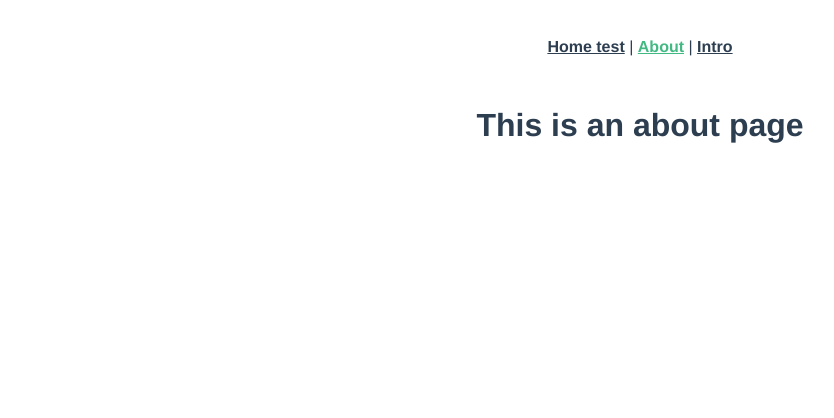
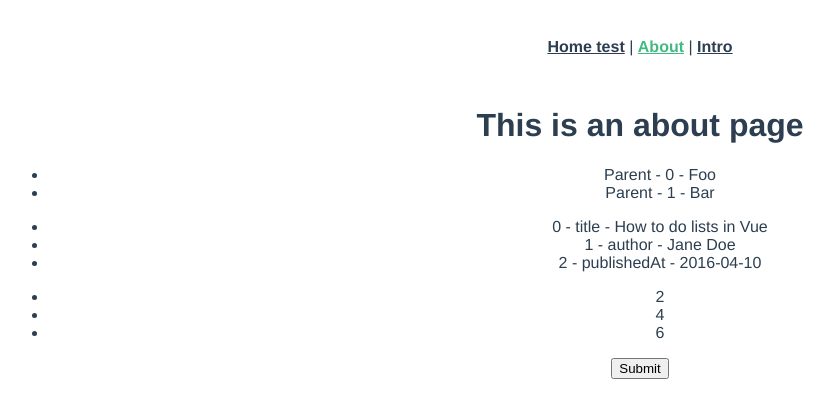
Before and after one commit to quoctho9x/vue-demo, a Vue app: page /about in a window 1280 px wide. Shown: the top 418 px of the page, without its empty margins (0-834 px from the left). Built offline with nearby package versions, Linux system fonts and the light colour scheme.

Commit message:
update code

```diff
--- a/package.json
+++ b/package.json
@@ -10,6 +10,7 @@
   "dependencies": {
     "core-js": "^3.6.5",
     "vue": "^2.6.11",
+    "vue-router": "^3.5.1",
     "vuex": "^3.6.2"
   },
   "devDependencies": {
--- a/src/views/About.vue
+++ b/src/views/About.vue
@@ -1,5 +1,79 @@
 <template>
   <div class="about">
     <h1>This is an about page</h1>
+    <ul id="example-1">
+      <li v-for="(item, index) in items" :key="item.message">
+        {{parentMessage}} - {{index}} - {{ item.message }}
+      </li>
+    </ul>
+
+    <ul id="example-2">
+      <li v-for="(value, name, index) of object" :key="index">
+        {{index}} - {{name}} - {{ value }}
+      </li>
+    </ul>
+
+    <ul id="example-3">
+     <li v-for="n in evenNumbers" :key="n">{{ n }}</li>
+    </ul>
+
+    <button v-on:click="warn('Form cannot be submitted yet.', $event, $this)">
+      Submit
+    </button>
+
   </div>
 </template>
+
+<script>
+export default {
+  name: 'About',
+  components: {
+  },
+  data() {
+    return{
+      parentMessage: 'Parent',
+      numbers: [1,2,3,4,5,6],
+      items: [
+          { message: 'Foo' },
+          { message: 'Bar' }
+        ],
+      object: {
+      title: 'How to do lists in Vue',
+      author: 'Jane Doe',
+      publishedAt: '2016-04-10'
+    }
+    }
+  },
+  computed: {
+    evenNumbers: function (){
+      return this.numbers.filter(function (number) {return number % 2 === 0})
+    }
+  },
+  methods: {
+    greet: function (event) {
+      // `this` inside methods points to the Vue instance
+      alert('Hello ' + this.name + '!')
+      // `event` is the native DOM event
+      if (event) {
+        alert(event.target.tagName)
+      }
+    },
+    warn: function (message, event, safe) {
+    // now we have access to the native event
+    console.log('event: ', safe, event);
+    if (event) {
+      event.preventDefault()
+    }
+    alert(message)
+  }
+
+  },
+
+}
+
+
+</script>
+
+<style>
+
+</style>
--- a/src/views/Home.vue
+++ b/src/views/Home.vue
@@ -1,7 +1,14 @@
-<template>
+<template v-if=awesome>
   <div class="home">
     <img alt="Vue logo" src="../assets/logo.png">
     <HelloWorld msg="Welcome to Your Vue.js App" :count='count' />
+    <span v-once> {{count}}</span>
+    <p :id="dynamicId">Using mustaches: {{ htmlRaw }}</p>
+    <p :id='reverseddynamicId'>Using v-html directive: <span v-html="htmlRaw"></span></p>
+    <button :disabled="!awesome">Button</button>
+     <span>{{ awesome ? 'YES' : 'NO' }}</span>
+    {{ awesome ? 'YES' : 'NO' }}
+
     <div v-if="count > 2 ">
       Now you see me
     </div>
@@ -18,6 +25,7 @@
 <script>
 // @ is an alias to /src
 import HelloWorld from '@/components/HelloWorld.vue'
+// import AboutVue from './About.vue'
 
 export default {
   name: 'Home',
@@ -25,7 +33,23 @@ export default {
     HelloWorld
   },
   data(){
-    return {count: this.$store.state.count, awesome: false}
+    return {
+      count: this.$store.state.count,
+      awesome: function () {
+      // `this` points to the vm instance
+      console.log('run')
+      return true;
+    },
+      htmlRaw: '<span style="color:red"> hello hihi</span>',
+      dynamicId: 'tetsID'
+    }
+  },
+  computed: {
+      reverseddynamicId: function () {
+      // `this` points to the vm instance
+      console.log('run')
+      return this.dynamicId.split('').reverse().join('')
+    }
   },
   methods:{
     increment() {
@@ -33,7 +57,8 @@ export default {
       this.$store.commit('increment');
       this.count = this.$store.state.count;
       this.awesome = true;
-      console.log(this.$store.state.count)
+      console.log(this.$store.state.count);
+      // AboutVue.greet();
 
     }
   }
```
Also changed, not shown: 1 other file (tests, documents, lock files or other folders).
